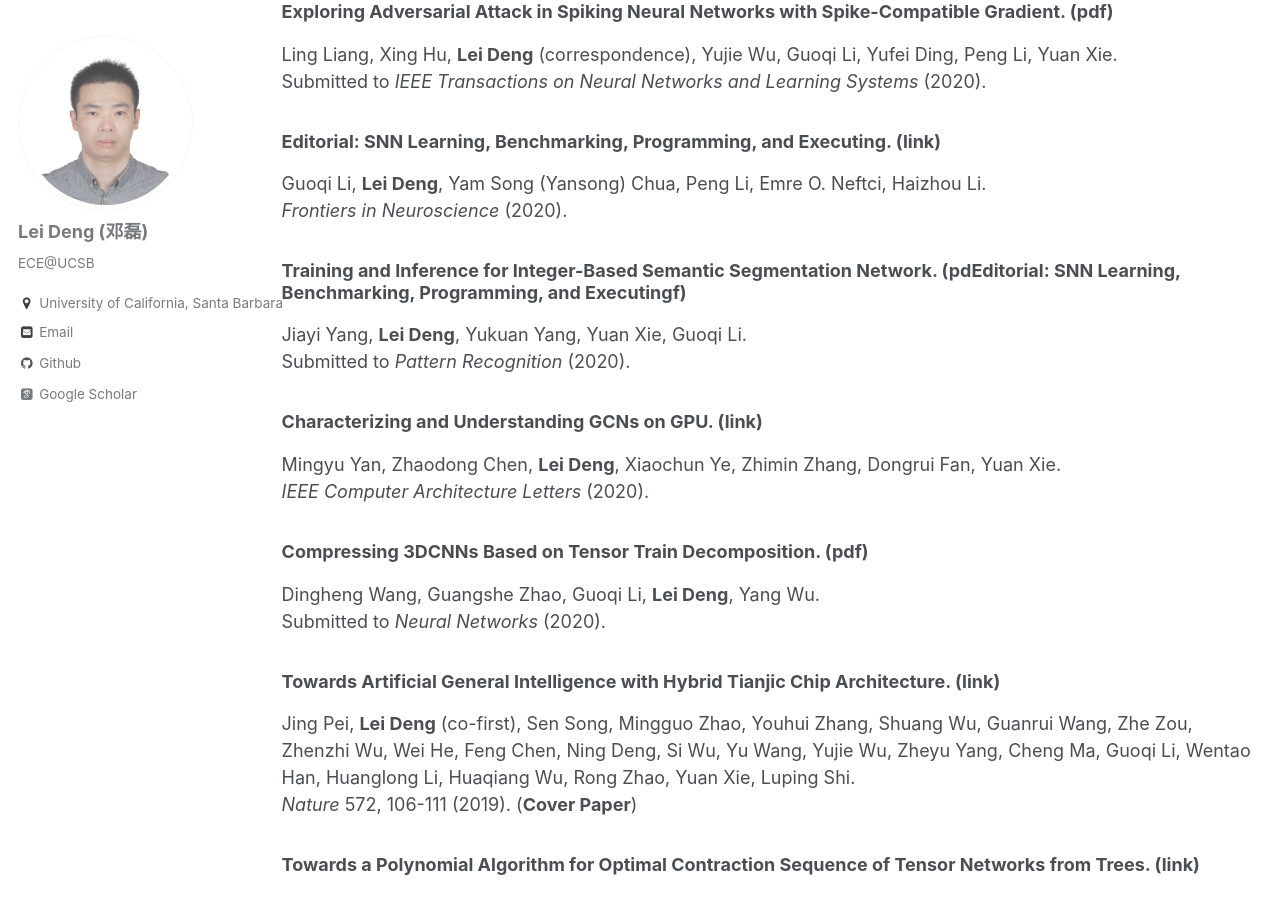
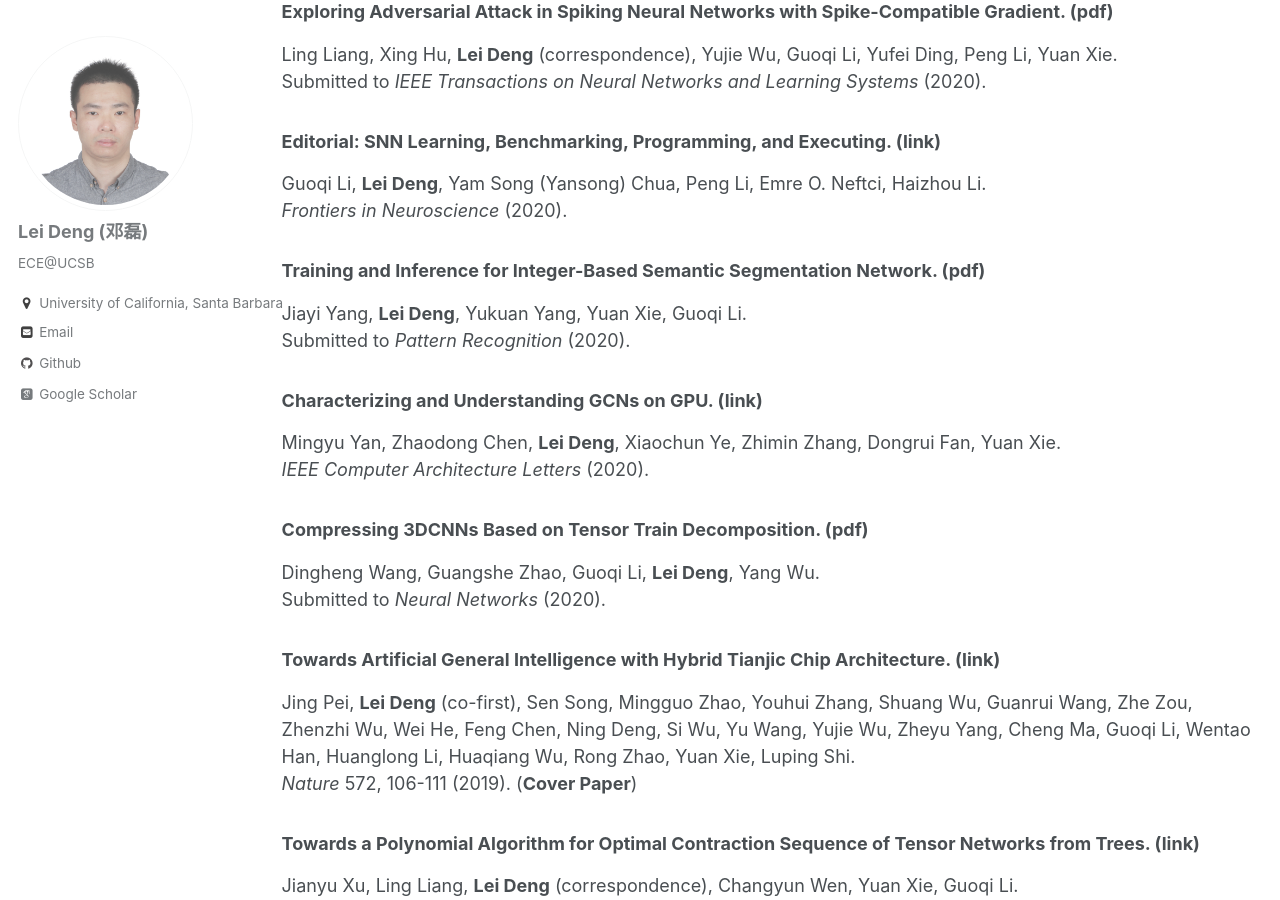
Before and after one commit to dllfei/dllfei.github.io, a Jekyll site: the page built from _pages/publications.md, in a window 1280 px wide and 900 px high, scrolled down 1405 px. Built offline with Jekyll 4.4.1, drawn with Linux system fonts in a browser that asks for light colours; some web fonts are replaced.

Commit message:
Update publications.md

```diff
--- a/_pages/publications.md
+++ b/_pages/publications.md
@@ -48,7 +48,7 @@ Submitted to *IEEE Transactions on Neural Networks and Learning Systems* (2020).
 Guoqi Li, **Lei Deng**, Yam Song (Yansong) Chua, Peng Li, Emre O. Neftci, Haizhou Li. <br />
 *Frontiers in Neuroscience* (2020).
 
-### Training and Inference for Integer-Based Semantic Segmentation Network. ([pdEditorial: SNN Learning, Benchmarking, Programming, and Executingf](https://jiayiyang.info/files/QFCN.pdf)) <br />
+### Training and Inference for Integer-Based Semantic Segmentation Network. ([pdf](https://jiayiyang.info/files/QFCN.pdf)) <br />
 Jiayi Yang, **Lei Deng**, Yukuan Yang, Yuan Xie, Guoqi Li. <br />
 Submitted to *Pattern Recognition* (2020).
 
```
